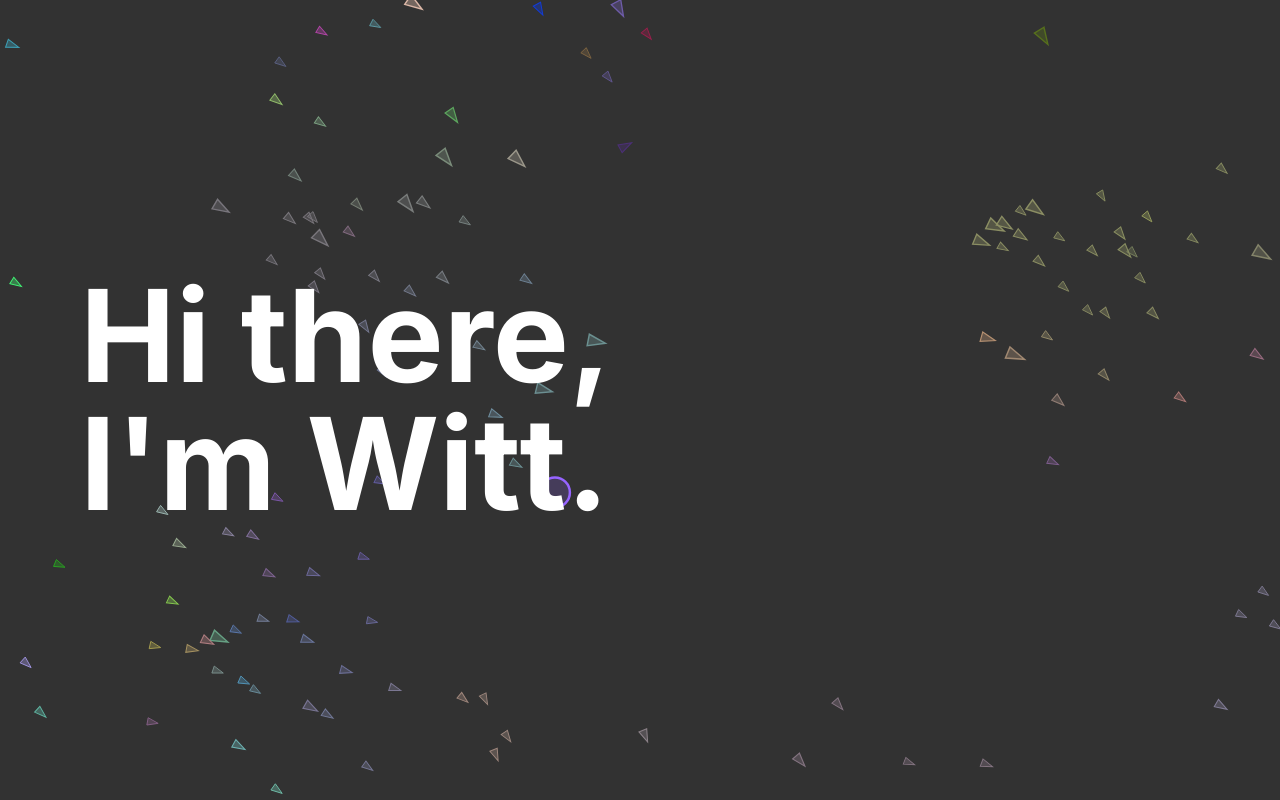
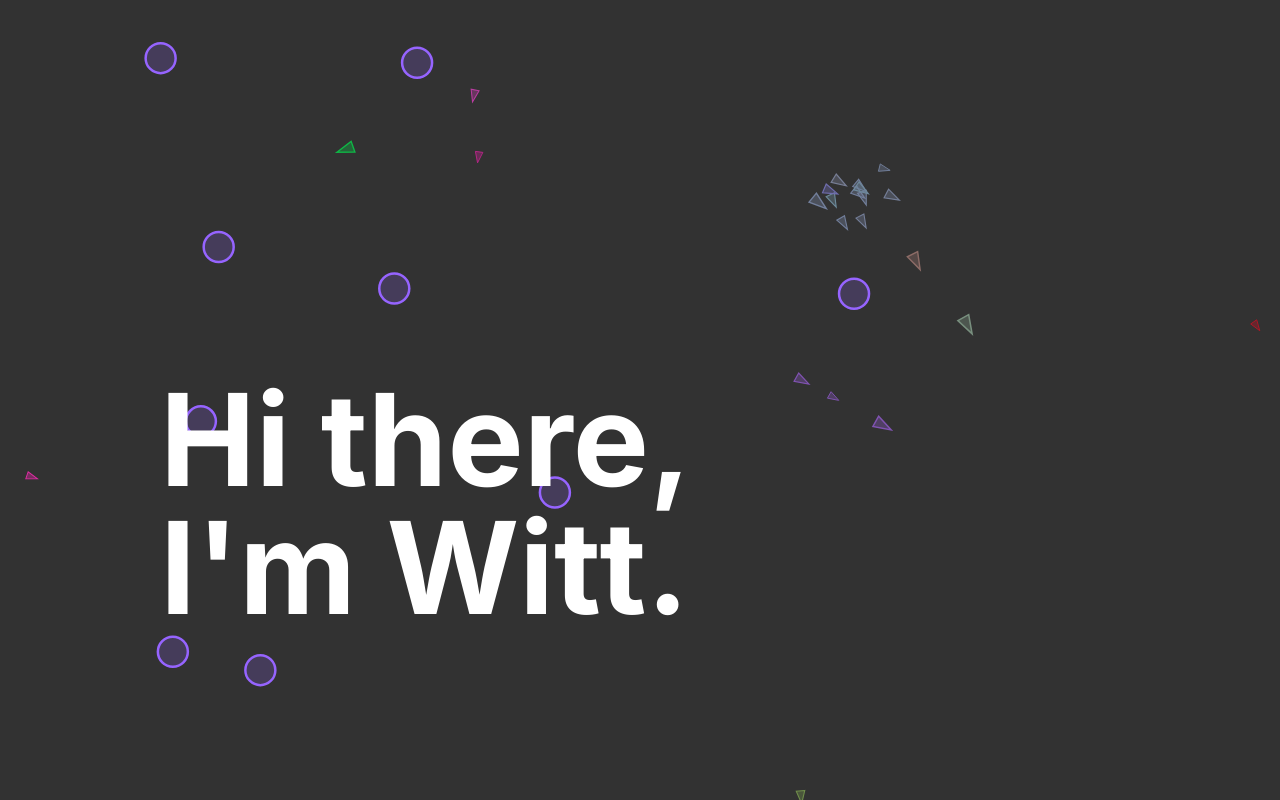
Before and after one commit to Witt-Phillips/site, a Next.js app: page / in a window 1280 px wide. Built offline with nearby package versions, Linux system fonts and the light colour scheme.

Commit message:
made playable

```diff
--- a/src/app/page.tsx
+++ b/src/app/page.tsx
@@ -7,9 +7,9 @@ import { sketch } from '../sketches/boids/sketch';
 
 const Home: React.FC = () => {
   return (
-    <div className="relative w-full h-screen">
+    <div className="relative w-full h-screen bg-mainGray">
       <P5jsContainer sketch={sketch} />
-      <div className="absolute top-1/2 left-0 px-20 transform -translate-y-1/2 text-left text-white">
+      <div className="absolute bottom-10 ml-40 transform -translate-y-1/2 text-left text-white">
         <h1 className="text-9xl font-bold">Hi there, <br /> I'm Witt.</h1>
       </div>
     </div>
--- a/src/sketches/boids/sketch.ts
+++ b/src/sketches/boids/sketch.ts
@@ -1,7 +1,7 @@
-import p5 from 'p5';
+import { P5jsSketch } from "../../types/global";
 import FoodList from './foodList.js';
 import Flock from './flock.js';
-import { P5jsSketch } from "../../types/global";
+import {BoidType} from './boid.js'; // Ensure BoidType is exported from boid.js
 
 let foodSpawnInterval: NodeJS.Timeout;
 let previousTick: number;
@@ -13,30 +13,43 @@ export const sketch: P5jsSketch = (p5, parentRef) => {
   p5.setup = () => {
     p5.createCanvas(parentRef.clientWidth, parentRef.clientHeight).parent(parentRef);
 
-    // Initialize FoodList
+    // Initialize FoodList and Flock
     foodList = new FoodList(p5, 10, 750);
+    flock = new Flock(p5, 10, 0); // Example initialization
     setFoodSpawnInterval(foodList.tick);
     previousTick = foodList.tick;
-
-    // Initialize flock
-    flock = new Flock(p5, 100, 0);
   };
 
   p5.draw = () => {
     p5.background(50);
+    // Update food spawn tick if changed
+    let currentTick = 750; // Example value, update based on your slider logic
+    if (currentTick !== previousTick) {
+      foodList.tick = currentTick;
+      setFoodSpawnInterval(foodList.tick);
+      previousTick = currentTick;
+    }
 
-    // Run flock
-    flock.run(foodList, 1, 1, 1, 1, 1, 1);
+    // Run simulation
+    flock.run(foodList, 1, 1, 1, 2, 1, 1); // Example values for sliders
+    // Update food
+    foodList.run();
+  };
 
-    // Run food list
-    foodList.run();
+  p5.mousePressed = () => {
+    if (p5.keyIsDown(p5.SHIFT)) {
+      flock.genBoid(p5.mouseX, p5.mouseY, BoidType.PREDATOR);
+    } else if (p5.keyIsDown(32)) { // 32 is the keyCode for spacebar
+      flock.genBoid(p5.mouseX, p5.mouseY, BoidType.PLAYER_PREDATOR);
+    } else {
+      flock.genBoid(p5.mouseX, p5.mouseY, BoidType.PREY);
+    }
   };
 
   p5.windowResized = () => {
     p5.resizeCanvas(parentRef.clientWidth, parentRef.clientHeight);
   };
 
-  // Control the rate at which food spawns
   function setFoodSpawnInterval(tick: number) {
     if (foodSpawnInterval) {
       clearInterval(foodSpawnInterval);
--- a/tailwind.config.ts
+++ b/tailwind.config.ts
@@ -8,6 +8,9 @@ const config: Config = {
   ],
   theme: {
     extend: {
+      colors: {
+        'mainGray': '#323232',
+      },
       backgroundImage: {
         "gradient-radial": "radial-gradient(var(--tw-gradient-stops))",
         "gradient-conic":
```
